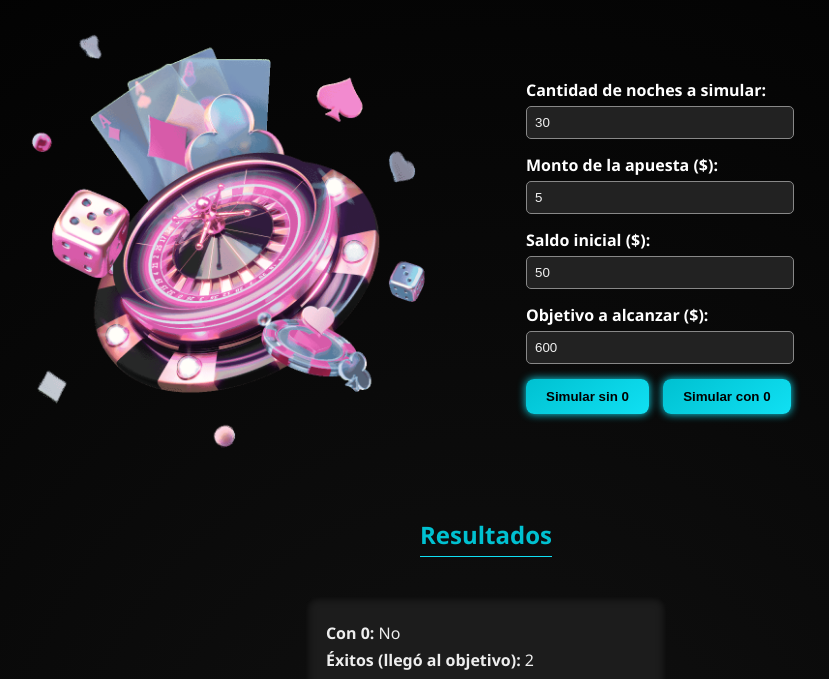
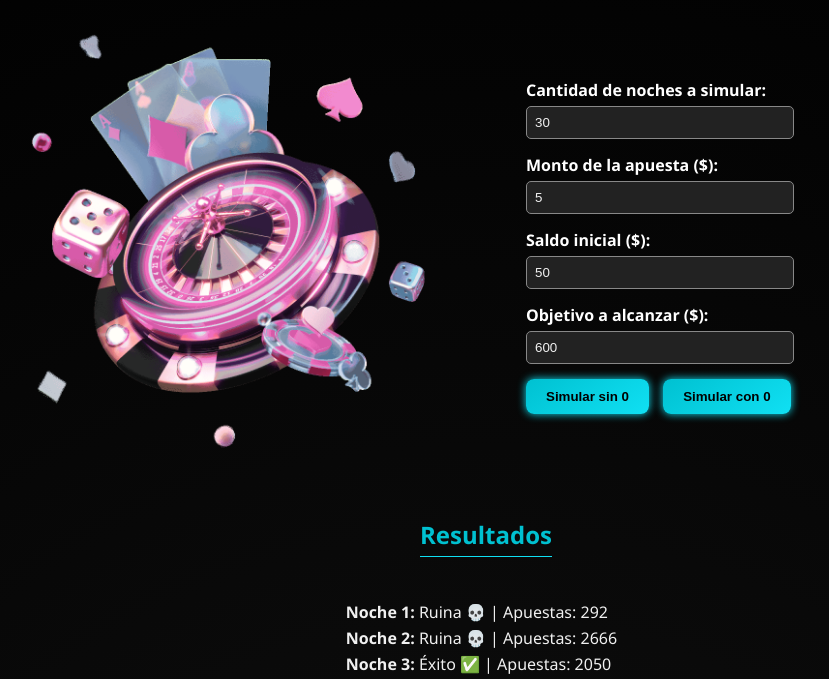
Before and after one commit to valentinalopezh98/LaRuinaDelJugador, a plain HTML site: page index.html in a window 1280 px wide. Both pictures are taken after a click on the button "Simular sin 0". Shown: the part 114-793 px from the top of the page, without its empty margins (154-983 px from the left). Drawn offline with nearby package versions, Linux system fonts and the light colour scheme.

Commit message:
add detalle por noche

```diff
--- a/index.html
+++ b/index.html
@@ -118,6 +118,29 @@
       margin-left: auto;
       margin-right: auto;
     }
+
+  #detalleNoches p {
+  opacity: 0;
+  transform: translateY(10px);
+  animation: aparecer 0.5s ease forwards;
+  }
+
+  @keyframes aparecer {
+    to {
+      opacity: 1;
+      transform: translateY(0);
+    }
+  }
+
+  #detalleNoches {
+  margin-top: 20px;
+  }
+
+  #detalleNoches p {
+  margin: 4px 0;
+  }
+
+
 </style>
 
 </head>
@@ -149,6 +172,7 @@
 
 
   <h2>Resultados</h2>
+  <div id="detalleNoches"></div>
   <div id="resultados"></div>
 
   <canvas id="grafico"></canvas>
@@ -197,14 +221,29 @@
     function simularVariasNoches(cantidad, conCero = false, apuesta = 5, saldoInicial = 50, objetivo = 600) {
     let exitos = 0;
     let totalApuestas = 0;
-      //guarda la evolución del saldo de la primera noche para graficar
     let historialEjemplo = [];
+    const detalleContenedor = document.getElementById("detalleNoches");
+    detalleContenedor.innerHTML = ""; // Limpiar resultados anteriores
 
-      for (let i = 0; i < cantidad; i++) { //Simula cada noche
+    for (let i = 0; i < cantidad; i++) {
       const resultado = simularNoche(conCero, i === 0, apuesta, saldoInicial, objetivo);
       if (resultado.exito) exitos++;
       totalApuestas += resultado.apuestas;
       if (i === 0) historialEjemplo = resultado.historial;
+
+      // Crear el resumen por noche con efecto de aparición
+      setTimeout(() => {
+        const p = document.createElement("p");
+        p.innerHTML = `<strong>Noche ${i + 1}:</strong> ${resultado.exito ? "Éxito ✅" : "Ruina 💀"} | Apuestas: ${resultado.apuestas}`;
+        p.style.opacity = 0;
+        p.style.transform = "translateY(10px)";
+        p.style.transition = "opacity 0.5s ease, transform 0.5s ease";
+        detalleContenedor.appendChild(p);
+        setTimeout(() => {
+          p.style.opacity = 1;
+          p.style.transform = "translateY(0)";
+        }, 10);
+      }, i * 100); // efecto en cascada
     }
 
     return {
@@ -215,6 +254,7 @@
       historialEjemplo
     };
 }
+
 
     function ejecutarSimulacion(conCero) {
       const noches = parseInt(document.getElementById("noches").value);
```
Lines whose indentation alone changed are shown as unchanged.
